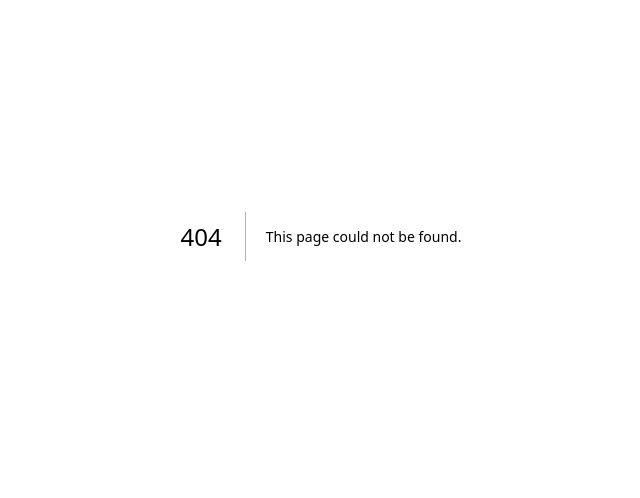
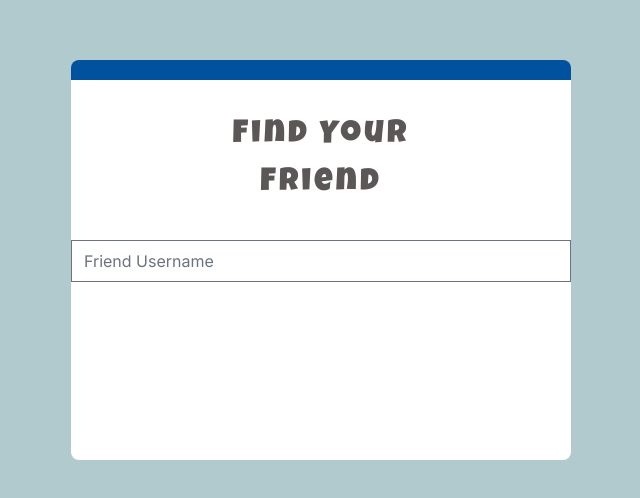
Before and after one commit to JarIsCoding/Shortalk---Front-End, a Next.js app: page /pages/friendAddPage in a window 1280 px wide. Before the commit this address had no page. Shown: the part 164-662 px from the top of the page, without its empty margins (319-959 px from the left). Built offline with nearby package versions, Linux system fonts and the light colour scheme.

Commit message:
every usestate updated

```diff
--- a/src/app/globals.css
+++ b/src/app/globals.css
@@ -23,6 +23,11 @@
     border-top-width: 20px;
     width: 500px;
     height: 500px;
+}
+
+.cardBorder{
+  border-top-width: 20px;
+  border-color: #00529E;
 }
 
 .inputSize{
--- a/src/app/page.tsx
+++ b/src/app/page.tsx
@@ -1,4 +1,4 @@
-'use client';
+"use client"
 
 import { Button } from 'flowbite-react';
 import { useRouter } from 'next/navigation';
--- a/src/app/pages/emailPage/page.tsx
+++ b/src/app/pages/emailPage/page.tsx
@@ -1,4 +1,4 @@
-'use client'
+"use client"
 
 import React from 'react'
 
--- /dev/null
+++ b/src/app/pages/friendAddPage/page.tsx
@@ -0,0 +1,20 @@
+"use client"
+
+import React from 'react'
+
+const friendAddPage = () => {
+    return (
+        <div className='flex justify-center pt-56'>
+            <div className='cardBorder bg-white w-[500px] h-[400px] rounded-lg'>
+                <p className='flex justify-center font-LuckiestGuy text-[32px] text-center tracking-widest text-dgray py-8'>
+                    Find Your <br /> Friend
+                </p>
+                <div className='flex justify-center w-[100%]'>
+                    <input type="text" placeholder='Friend Username' className='w-[100%]' />
+                </div>
+            </div>
+        </div>
+    )
+}
+
+export default friendAddPage
--- a/src/app/pages/gamePage/page.tsx
+++ b/src/app/pages/gamePage/page.tsx
@@ -1,4 +1,4 @@
-'use client'
+"use client"
 
 import BuzzBtn from '@/app/components/BuzzBtn'
 import Card from '@/app/components/Card'
--- a/src/app/pages/homePage/page.tsx
+++ b/src/app/pages/homePage/page.tsx
@@ -1,4 +1,5 @@
-'use client'
+"use client"
+
 import NavBar from '@/app/components/NavBar'
 import React from 'react'
 import Image from 'next/image';
--- a/src/app/pages/passAndPlay/page.tsx
+++ b/src/app/pages/passAndPlay/page.tsx
@@ -1,3 +1,5 @@
+"use client"
+
 import BuzzBtn from '@/app/components/BuzzBtn'
 import Card from '@/app/components/Card'
 import NavBar from '@/app/components/NavBar'
--- a/src/app/pages/rulesPage/page.tsx
+++ b/src/app/pages/rulesPage/page.tsx
@@ -1,4 +1,4 @@
-'use client'
+"use client"
 
 import SmallCard from '@/app/components/SmallCard'
 import NavBar from '@/app/components/NavBar'
--- a/src/app/pages/signUpPage/page.tsx
+++ b/src/app/pages/signUpPage/page.tsx
@@ -1,4 +1,4 @@
-'use client'
+"use client"
 
 import { createAccount } from '@/utils/Dataservices';
 import { Button } from 'flowbite-react';
```
